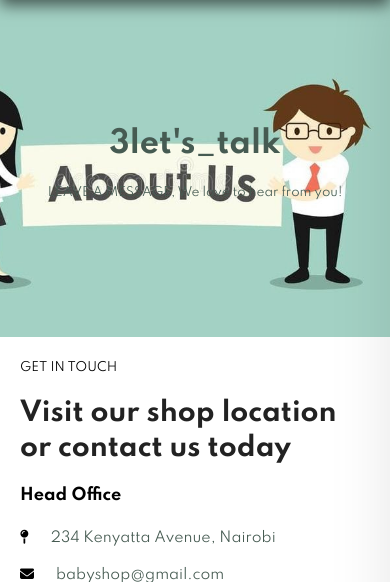
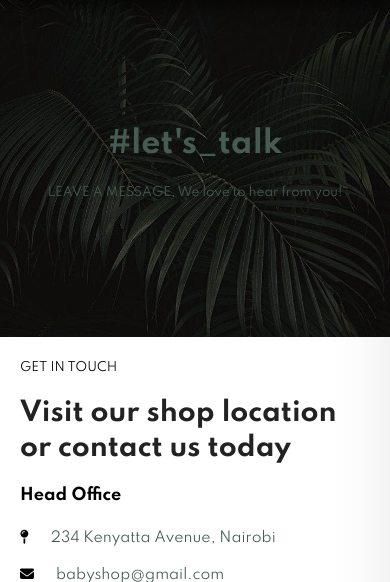
Before and after one commit to Abigail-Nguli/e-commerce-website, a PHP site: page /contact.html in a window 390 px wide. Shown: the part 50-632 px from the top of the page. Run offline with PHP 8.4, Linux system fonts and the light colour scheme; some libraries are stand-ins or nearby versions.

Commit message:
Updated contact page

```diff
--- a/contact.html
+++ b/contact.html
@@ -37,7 +37,7 @@
     </section>
 
     <section id="page-header" class="about-header">
-      <h2>3let's_talk</h2>
+      <h2>#let's_talk</h2>
       <p>LEAVE A MESSAGE, We love to hear from you!</p>
     </section>
 
--- a/style.css
+++ b/style.css
@@ -658,7 +658,7 @@ footer .copyright {
 
 /*About Page*/
 #page-header.about-header{
-  background-image: url(Images/About\ Us.jpeg);
+  background-image: url(Images/Banner\ 5.jpeg);
   background-position: top 50% right 0;
 }
 
@@ -1092,4 +1092,12 @@ footer .copyright {
     width: 100%;
     margin-bottom: 30px;
   }
+
+  .form-deatils .form input {
+    width: 100%;
+  }
+
+  #form-details .people{
+  margin-top: 25px;
 }
+}
```
Also changed, not shown: Images/Banner 5.jpeg (added).
